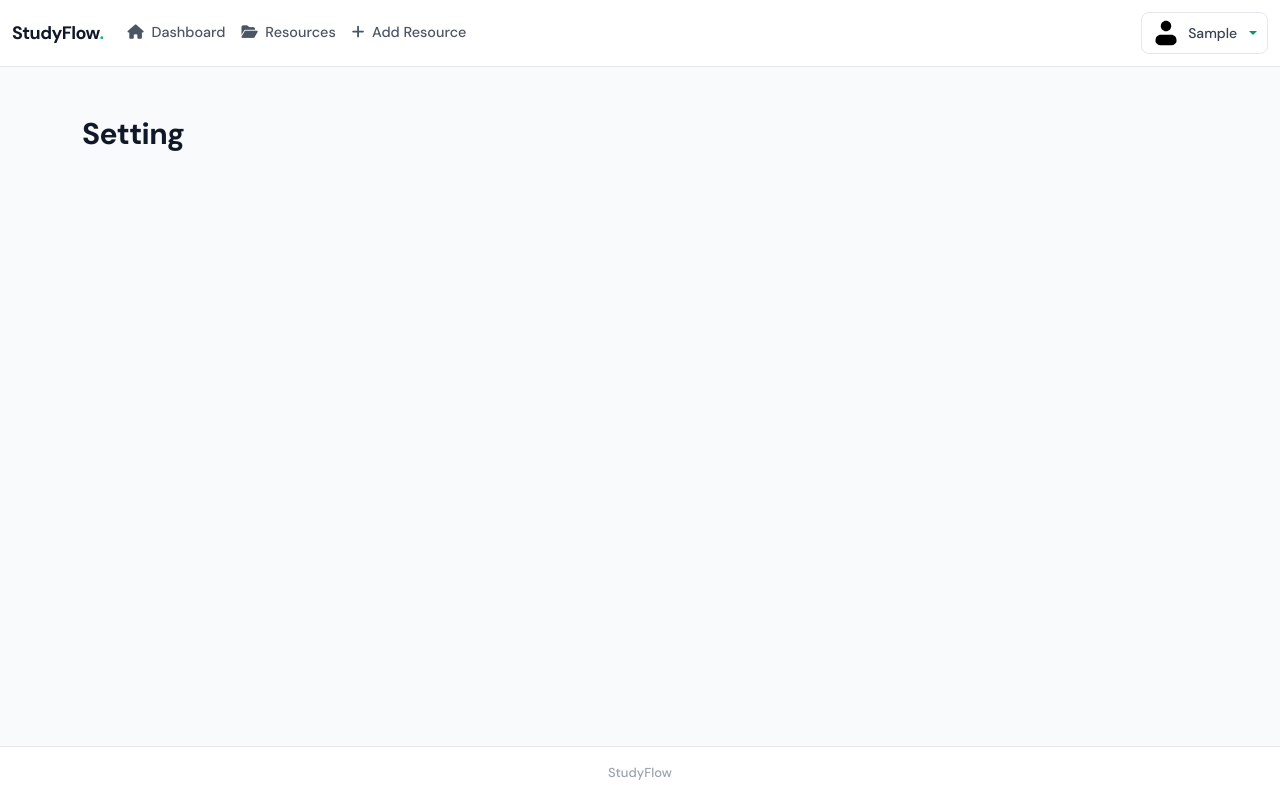
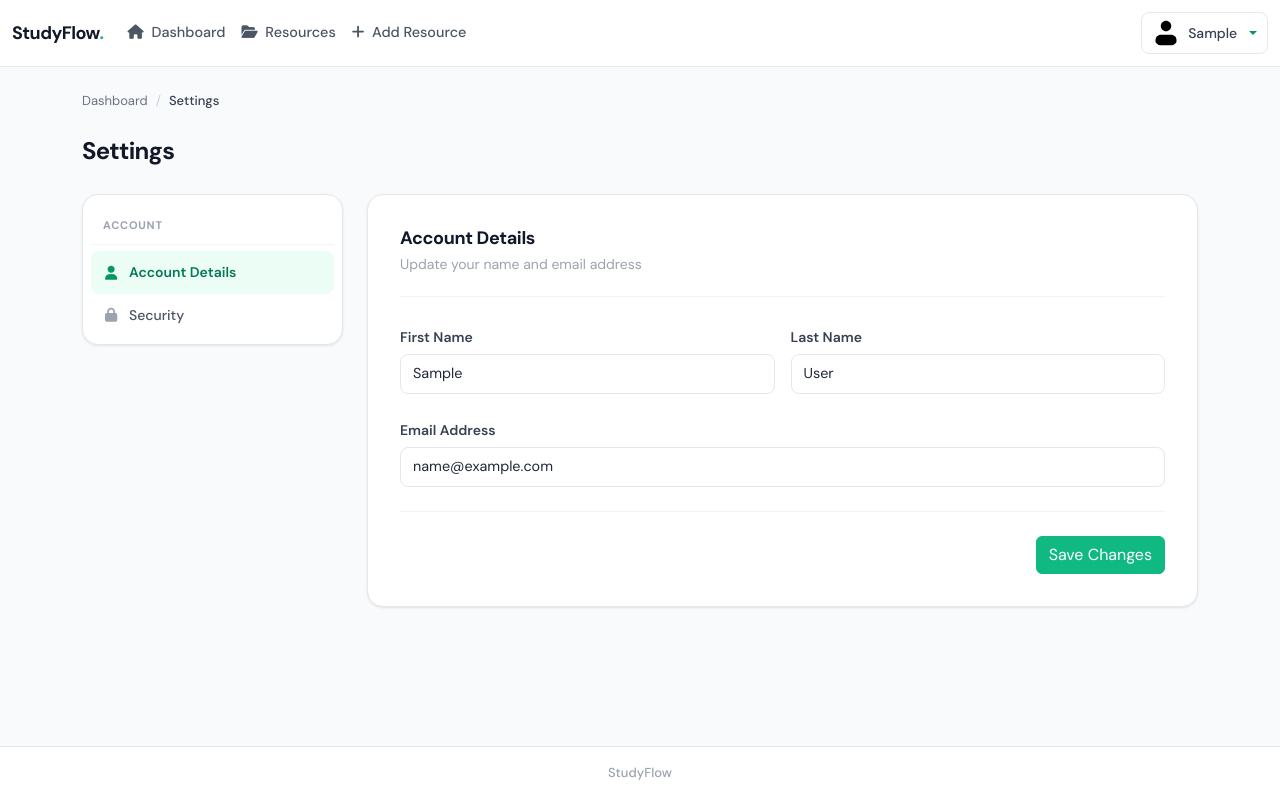
Before and after one commit to samiul40/studyflow, a Django app: page /accounts/settings/ in a window 1280 px wide. Run offline with Django 5.2, Linux system fonts and the light colour scheme; the visitor is signed in with stand-in values (Sample User, id 1); style sheets or scripts are compiled from the project's sources; some libraries are stand-ins or nearby versions.

Commit message:
feat: updated setting page with account detail and password change, removed unused profile page

```diff
--- /dev/null
+++ b/web/accounts/forms.py
@@ -0,0 +1,39 @@
+from django import forms
+from django.contrib.auth import get_user_model
+from django.contrib.auth.forms import (
+    PasswordChangeForm as DjangoPasswordChangeForm,
+)
+
+User = get_user_model()
+
+_FC = {"class": "form-control"}
+
+
+class ProfileUpdateForm(forms.ModelForm):
+    class Meta:
+        model = User
+        fields = ["first_name", "last_name", "email"]
+        widgets = {
+            "first_name": forms.TextInput(attrs=_FC),
+            "last_name": forms.TextInput(attrs=_FC),
+            "email": forms.EmailInput(attrs=_FC),
+        }
+        labels = {
+            "first_name": "First Name",
+            "last_name": "Last Name",
+            "email": "Email Address",
+        }
+
+    def clean_email(self):
+        email = self.cleaned_data["email"]
+        qs = User.objects.filter(email=email).exclude(pk=self.instance.pk)
+        if qs.exists():
+            raise forms.ValidationError("This email is already in use.")
+        return email
+
+
+class ChangePasswordForm(DjangoPasswordChangeForm):
+    def __init__(self, *args, **kwargs):
+        super().__init__(*args, **kwargs)
+        for field in self.fields.values():
+            field.widget.attrs.update(_FC)
--- a/web/accounts/templates/accounts/profile.html
+++ /dev/null
@@ -1,5 +0,0 @@
-{% extends 'base.html' %}
-
-{% block content %}
-<h1>Profile</h1>
-{% endblock %}
--- a/web/accounts/templates/accounts/settings.html
+++ b/web/accounts/templates/accounts/settings.html
@@ -1,5 +1,134 @@
 {% extends 'base.html' %}
 
+{% block breadcrumbs %}
+<nav aria-label="breadcrumb">
+  <ol class="breadcrumb">
+    <li class="breadcrumb-item"><a href="{% url 'learning:dashboard' %}">Dashboard</a></li>
+    <li class="breadcrumb-item active">Settings</li>
+  </ol>
+</nav>
+{% endblock %}
+
 {% block content %}
-<h1>Setting</h1>
+<div class="page-header">
+  <h2>Settings</h2>
+</div>
+
+<div class="row g-4 align-items-start">
+
+  <!-- Sidebar nav -->
+  <div class="col-lg-3 col-md-4">
+    <aside class="settings-sidebar">
+      <div class="settings-sidebar__header">
+        <p class="settings-sidebar__title">Account</p>
+      </div>
+      <nav>
+        <button class="settings-nav__item {% if not password_form.errors %}active{% endif %}" data-panel="account">
+          <i class="fas fa-user"></i>
+          Account Details
+        </button>
+        <button class="settings-nav__item {% if password_form.errors %}active{% endif %}" data-panel="security">
+          <i class="fas fa-lock"></i>
+          Security
+        </button>
+      </nav>
+    </aside>
+  </div>
+
+  <!-- Content panels -->
+  <div class="col-lg-9 col-md-8">
+
+    <!-- Account Details -->
+    <div class="settings-panel {% if not password_form.errors %}active{% endif %}" id="panel-account">
+      <div class="form-card">
+
+        <div class="settings-form-header">
+          <h3 class="settings-form-title">Account Details</h3>
+          <p class="settings-form-subtitle">Update your name and email address</p>
+        </div>
+
+        {% if profile_form.errors %}
+        <div class="alert alert-danger mb-4">
+          <i class="fas fa-circle-exclamation me-2"></i> Please fix the errors below.
+        </div>
+        {% endif %}
+
+        <form method="post">
+          {% csrf_token %}
+          <input type="hidden" name="form_type" value="profile">
+
+          <div class="row g-3">
+            <div class="col-sm-6">
+              {% include "partials/_form_field.html" with field=profile_form.first_name %}
+            </div>
+            <div class="col-sm-6">
+              {% include "partials/_form_field.html" with field=profile_form.last_name %}
+            </div>
+          </div>
+
+          {% include "partials/_form_field.html" with field=profile_form.email %}
+
+          <div class="form-card__actions">
+            <span></span>
+            <button type="submit" class="btn btn-primary" onclick="handleSubmit(this)">
+              <span class="btn-text">Save Changes</span>
+              <span class="spinner-border spinner-border-sm d-none"></span>
+            </button>
+          </div>
+        </form>
+
+      </div>
+    </div>
+
+    <!-- Security / Change Password -->
+    <div class="settings-panel {% if password_form.errors %}active{% endif %}" id="panel-security">
+      <div class="form-card">
+
+        <div class="settings-form-header">
+          <h3 class="settings-form-title">Change Password</h3>
+          <p class="settings-form-subtitle">Choose a new password for your account</p>
+        </div>
+
+        {% if password_form.errors %}
+        <div class="alert alert-danger mb-4">
+          <i class="fas fa-circle-exclamation me-2"></i> Please fix the errors below.
+        </div>
+        {% endif %}
+
+        <form method="post">
+          {% csrf_token %}
+          <input type="hidden" name="form_type" value="password">
+          {% include "partials/_form_field.html" with field=password_form.old_password %}
+          {% include "partials/_form_field.html" with field=password_form.new_password1 %}
+          {% include "partials/_form_field.html" with field=password_form.new_password2 %}
+          <div class="form-card__actions">
+            <span></span>
+            <button type="submit" class="btn btn-primary" onclick="handleSubmit(this)">
+              <span class="btn-text">Update Password</span>
+              <span class="spinner-border spinner-border-sm d-none"></span>
+            </button>
+          </div>
+        </form>
+
+      </div>
+    </div>
+
+  </div>
+</div>
 {% endblock %}
+
+{% block scripts %}
+<script>
+  const navItems = document.querySelectorAll('.settings-nav__item');
+  const panels = document.querySelectorAll('.settings-panel');
+
+  navItems.forEach(btn => {
+    btn.addEventListener('click', () => {
+      navItems.forEach(b => b.classList.remove('active'));
+      panels.forEach(p => p.classList.remove('active'));
+      btn.classList.add('active');
+      document.getElementById('panel-' + btn.dataset.panel).classList.add('active');
+    });
+  });
+</script>
+{% endblock %}
--- a/web/accounts/urls.py
+++ b/web/accounts/urls.py
@@ -6,6 +6,5 @@ from . import views
 urlpatterns = [
     path("login/", views.Login.as_view(), name="login"),
     path("logout/", views.logout, name="logout"),
-    path("settings/", views.settings, name="settings"),
-    path("profile/", views.profile, name="profile"),
+    path("settings/", views.Settings.as_view(), name="settings"),
 ]
--- a/web/accounts/views.py
+++ b/web/accounts/views.py
@@ -1,10 +1,12 @@
 from django.contrib import auth, messages
-from django.contrib.auth.decorators import login_required
+from django.contrib.auth import update_session_auth_hash
+from django.contrib.auth.mixins import LoginRequiredMixin
 from django.shortcuts import redirect, render
 from django.utils.decorators import method_decorator
 from django.views import View
 
 from .decorators import unauthenticated_user
+from .forms import ChangePasswordForm, ProfileUpdateForm
 
 
 @method_decorator(unauthenticated_user, name="dispatch")
@@ -33,11 +35,45 @@ def logout(request):
         return redirect("login")
 
 
-@login_required
-def profile(request):
-    return render(request, "accounts/profile.html")
+class Settings(LoginRequiredMixin, View):
+    def get(self, request):
+        return render(
+            request,
+            "accounts/settings.html",
+            {
+                "profile_form": ProfileUpdateForm(instance=request.user),
+                "password_form": ChangePasswordForm(request.user),
+            },
+        )
 
+    def post(self, request):
+        form_type = request.POST.get("form_type")
 
-@login_required
-def settings(request):
-    return render(request, "accounts/settings.html")
+        if form_type == "profile":
+            profile_form = ProfileUpdateForm(request.POST, instance=request.user)
+            password_form = ChangePasswordForm(request.user)
+            if profile_form.is_valid():
+                profile_form.save()
+                messages.success(request, "Profile updated successfully.")
+                return redirect("settings")
+
+        elif form_type == "password":
+            profile_form = ProfileUpdateForm(instance=request.user)
+            password_form = ChangePasswordForm(request.user, request.POST)
+            if password_form.is_valid():
+                password_form.save()
+                update_session_auth_hash(request, password_form.user)
+                messages.success(request, "Password changed successfully.")
+                return redirect("settings")
+
+        else:
+            return redirect("settings")
+
+        return render(
+            request,
+            "accounts/settings.html",
+            {
+                "profile_form": profile_form,
+                "password_form": password_form,
+            },
+        )
--- /dev/null
+++ b/web/studyflow/src/sass/components/_settings.scss
@@ -0,0 +1,98 @@
+// =============================================================================
+// _settings.scss — Settings page sidebar + panels
+// =============================================================================
+@use '../abstracts/variables' as *;
+
+.settings-sidebar {
+  background: #fff;
+  border: 1px solid $grey-200;
+  border-radius: $radius-xl;
+  padding: 0.5rem;
+  box-shadow: $shadow-sm;
+  position: sticky;
+  top: 1.5rem;
+}
+
+.settings-sidebar__header {
+  padding: 0.875rem 0.75rem 0.625rem;
+  border-bottom: 1px solid $grey-100;
+  margin-bottom: 0.375rem;
+}
+
+.settings-sidebar__title {
+  font-size: 0.6875rem;
+  font-weight: 700;
+  text-transform: uppercase;
+  letter-spacing: 0.07em;
+  color: $grey-400;
+  margin: 0;
+}
+
+.settings-nav__item {
+  display: flex;
+  align-items: center;
+  gap: 0.625rem;
+  width: 100%;
+  padding: 0.625rem 0.75rem;
+  border-radius: $radius-md;
+  border: none;
+  background: transparent;
+  color: $grey-600;
+  font-size: 0.875rem;
+  font-weight: 500;
+  text-align: left;
+  cursor: pointer;
+  transition: background $transition-fast, color $transition-fast;
+
+  i {
+    width: 1rem;
+    text-align: center;
+    font-size: 0.875rem;
+    color: $grey-400;
+    transition: color $transition-fast;
+    flex-shrink: 0;
+  }
+
+  &:hover {
+    background: $grey-100;
+    color: $grey-800;
+
+    i { color: $grey-600; }
+  }
+
+  &.active {
+    background: $emerald-50;
+    color: $emerald-700;
+    font-weight: 600;
+
+    i { color: $emerald-600; }
+  }
+}
+
+.settings-panel {
+  display: none;
+
+  &.active {
+    display: block;
+  }
+}
+
+.settings-form-header {
+  margin-bottom: 1.75rem;
+  padding-bottom: 1.25rem;
+  border-bottom: 1px solid $grey-100;
+}
+
+.settings-form-title {
+  font-size: 1.125rem;
+  font-weight: 700;
+  color: $grey-900;
+  margin: 0 0 0.25rem;
+  letter-spacing: -0.02em;
+}
+
+.settings-form-subtitle {
+  font-size: 0.875rem;
+  color: $grey-400;
+  margin: 0;
+}
--- a/web/studyflow/src/sass/main.scss
+++ b/web/studyflow/src/sass/main.scss
@@ -12,6 +12,7 @@
 @use 'components/navbar';
 @use 'components/footer';
 @use 'components/buttons';
+@use 'components/settings';
 
 // Apps
 @use '../../../learning/src/sass/dashboard';
--- a/web/templates/partials/_form_field.html
+++ b/web/templates/partials/_form_field.html
@@ -1,5 +1,5 @@
 <div class="mb-4">
-  {{ field.label_tag }}
+  <label for="{{ field.id_for_label }}" class="form-label">{{ field.label }}</label>
   {{ field }}
   {% if field.help_text %}
   <div class="form-text">{{ field.help_text }}</div>
--- a/web/templates/partials/_navbar.html
+++ b/web/templates/partials/_navbar.html
@@ -23,11 +23,6 @@
           <li>
             <a class="dropdown-item" href="{% url 'settings' %}">
               <i class="fas fa-user-cog me-2"></i> Settings
-            </a>
-          </li>
-          <li>
-            <a class="dropdown-item" href="{% url 'profile' %}">
-              <i class="fas fa-user me-2"></i> Profile
             </a>
           </li>
           <li>
@@ -110,19 +105,13 @@
             </a>
           </li>
           <li>
-            <a class="dropdown-item" href="{% url 'profile' %}">
-              <i class="fas fa-user me-2"></i> Profile
-            </a>
-          </li>
-          <li>
             <hr class="dropdown-divider">
           </li>
           <li>
             <form method="post" action="{% url 'logout' %}">
               {% csrf_token %}
               <button type="submit" class="dropdown-item text-danger">
-                <i class="fas
-                fa-sign-out-alt me-2"></i> Logout
+                <i class="fas fa-sign-out-alt me-2"></i> Logout
               </button>
             </form>
           </li>
```
Also changed, not shown: web/accounts/tests/test_views.py (+76 -16 lines).
